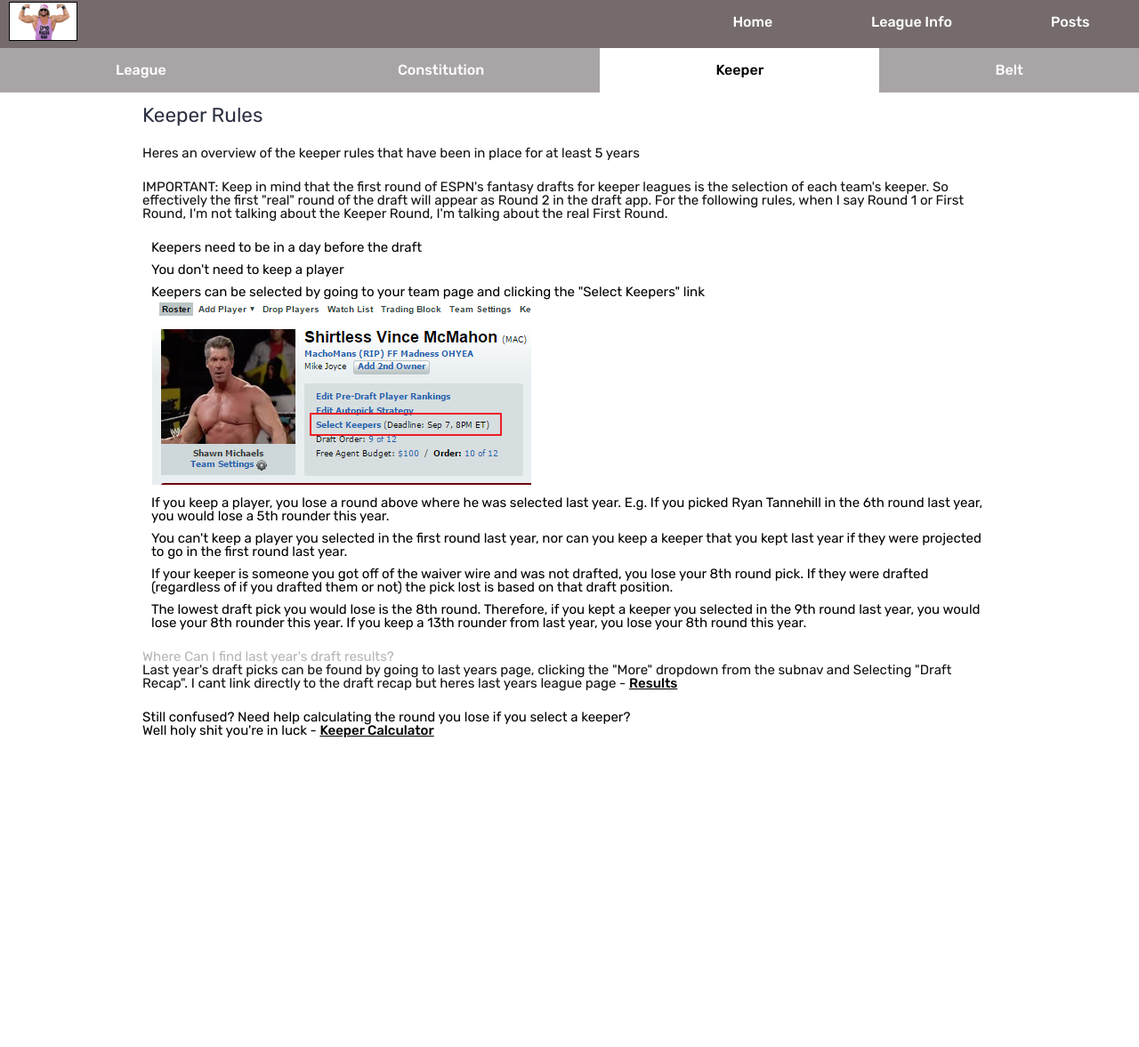
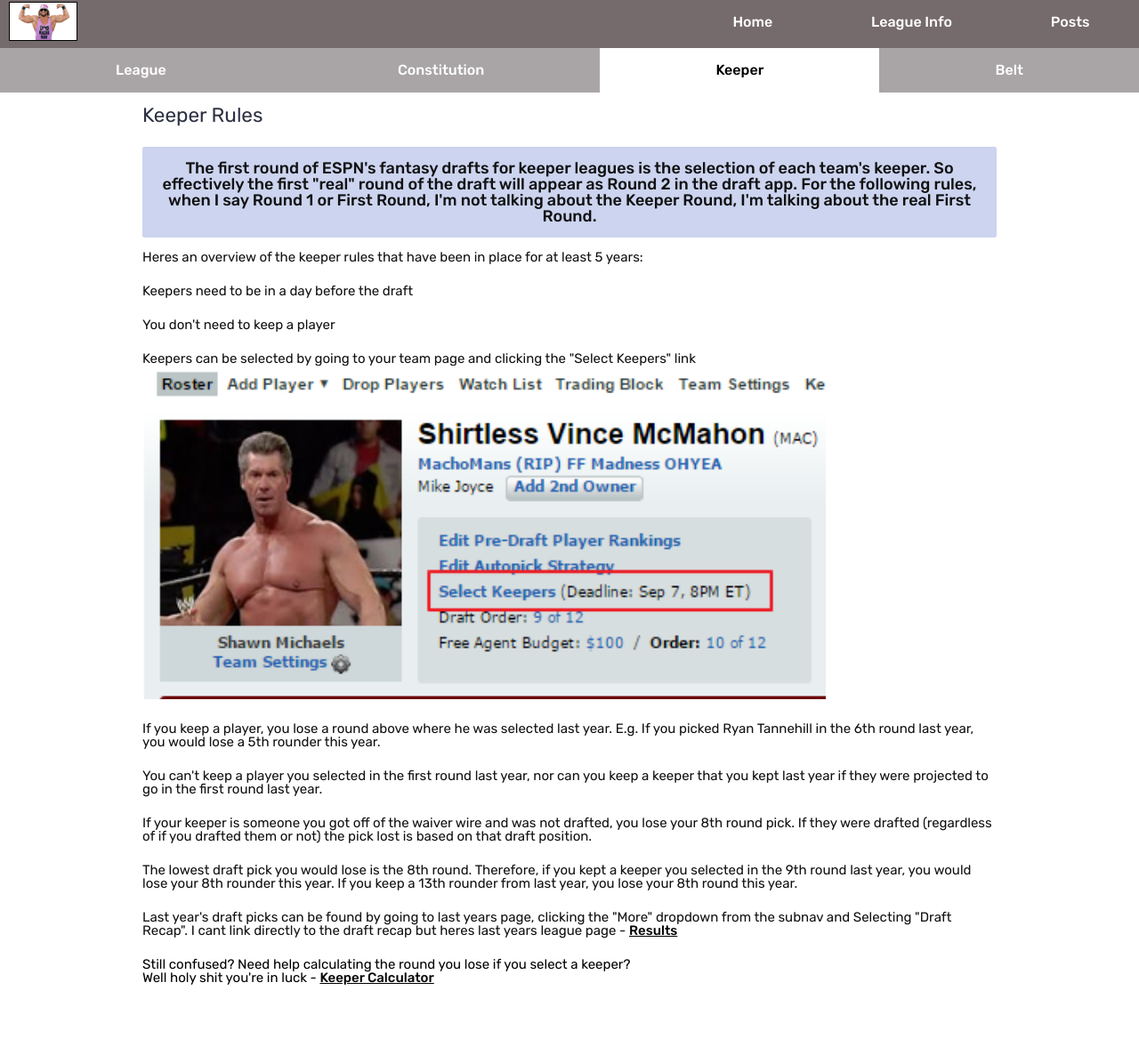
Before and after one commit to mcMickJuice/macho-man-ff-constitution, a Jekyll site: the page built from league/keeper/index.html, in a window 1280 px wide. Shown: the whole page at 89% size. Built offline with Jekyll 4.4.1, drawn with Linux system fonts in a browser that asks for light colours; before the commit the page ends 900 px from its top, so only the background shows below that.

Commit message:
reworded some keeper rules.

```diff
--- a/_sass/post.scss
+++ b/_sass/post.scss
@@ -17,7 +17,7 @@
 .callout {
     margin: 15px 0;
     font-size: 1.2em;
-    font-weight: bold;
+    font-weight: 500;
     text-align: center;
     background-color: #ccd4ef;
     border-radius: 2px;
--- a/league/keeper/index.html
+++ b/league/keeper/index.html
@@ -4,53 +4,48 @@
 ---
 
 <div>
-	<p>
-		Heres an overview of the keeper rules that have been in place for at least 5 years
-	</p>
-	<p class="important">
-		IMPORTANT: Keep in mind that the first round of ESPN's fantasy drafts for keeper leagues is the selection of each team's
+	<p class="callout">
+		The first round of ESPN's fantasy drafts for keeper leagues is the selection of each team's
 		keeper. So effectively the first "real" round of the draft will appear as <b>Round 2</b> in the draft app. For the following
 		rules, when I say <b>Round 1</b> or
 		<b>First Round</b>, I'm not talking about the Keeper Round, I'm talking about the real First Round.
 	</p>
-	<ul>
-		<li>
+	<p>
+		Heres an overview of the keeper rules that have been in place for at least 5 years:
+	</p>
+		<p>
 			Keepers need to be in a day before the draft
-		</li>
-		<li>You don't need to keep a player</li>
-		<li>
+		</p>
+		<p>You don't need to keep a player</p>
+		<p>
 			Keepers can be selected by going to your team page and clicking the "Select Keepers" link
-			<img src="{{site.baseurl}}/assets/keeper-selection.png" alt="Where to select keeper">
-		</li>
-		<li>
+			<img width="80%" src="{{site.baseurl}}/assets/keeper-selection.png" alt="Where to select keeper">
+		</p>
+		<p>
 			If you keep a player, you lose a round above where he was selected last year. E.g. If you picked Ryan Tannehill in the 6th
 			round last year, you would lose a 5th rounder this year.
-		</li>
-		<li>
+		</p>
+		<p>
 			You can't keep a player you selected in the first round last year, nor can you keep a keeper that you kept last year if they
 			were projected to go in the first round last year.
-		</li>
-		<li>
+		</p>
+		<p>
 			If your keeper is someone you got off of the waiver wire and was not drafted, you lose your 8th round pick. If they were
 			drafted (regardless of if you drafted them or not) the pick lost is based on that draft position.
-		</li>
-		<li>
+		</p>
+		<p>
 			The lowest draft pick you would lose is the 8th round. Therefore, if you kept a keeper you selected in the 9th round last
 			year, you would lose your 8th rounder this year. If you keep a 13th rounder from last year, you lose your 8th round this
 			year.
-		</li>
-	</ul>
+		</p>
 
-	<div>
-		<h3>Where Can I find last year's draft results?</h3>
 		<p>
 
 			Last year's draft picks can be found by going to last years page, clicking the "More" dropdown from the subnav and Selecting
 			"Draft Recap". I cant link directly to the draft recap but heres last years league page -
-			<a target="_blank" href="http://games.espn.com/ffl/leagueoffice?leagueId=94664&seasonId=2015">Results</a>
+			<a target="_blank" href="http://games.espn.com/ffl/leagueoffice?leagueId=94664&seasonId=2016">Results</a>
 
 		</p>
-	</div>
 	<div class="important">
 		<b>Still confused? Need help calculating the round you lose if you select a keeper? </b>
 		<div>
```
